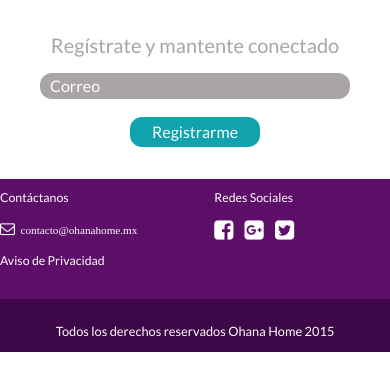
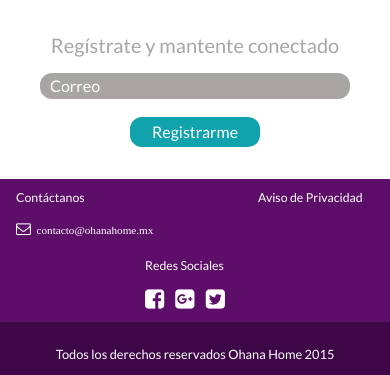
Before and after one commit to EverCedillo/www, a Python web app: template templates/index.html in a window 390 px wide. Shown: the part 2533-2908 px from the top of the page. Before the commit the page ends 2885 px from the top, so only its background shows below. Run offline with Jinja, Linux system fonts and the light colour scheme; the template is opened without the code that fills it, so the values that code supplies are empty; some libraries are stand-ins or nearby versions.

Commit message:
Test Responsive, agregado logo

```diff
--- a/static/css/Main.css
+++ b/static/css/Main.css
@@ -203,6 +203,7 @@ html,body{
 	background: #5D0E68;
 	color: white;
 	text-align: center;
+	position: relative;
 }
 
 .footer-list{
@@ -387,12 +388,25 @@ Media Queries*/
 		margin-bottom: 0.9rem;
 	}
 	.footer-list{
-		padding: 0;
+		padding: 0 1rem;
+	}
+
+	.footer-message{
+		margin-top: 5rem;
 	}
 	.footer-item:nth-child(2){
-		width: auto;
-		margin-left: 1.5rem;
+		width: 100px;
+		top: 4.3rem;
+		position: absolute;
+		margin-left: auto;
+		margin-right: auto;
+		left: 0;
+		right: 0;
 	}
+	.footer-item:nth-child(3){
+		text-align: right;
+	}
+
 }
 /*
 @media (max-width: 600px) {
```
